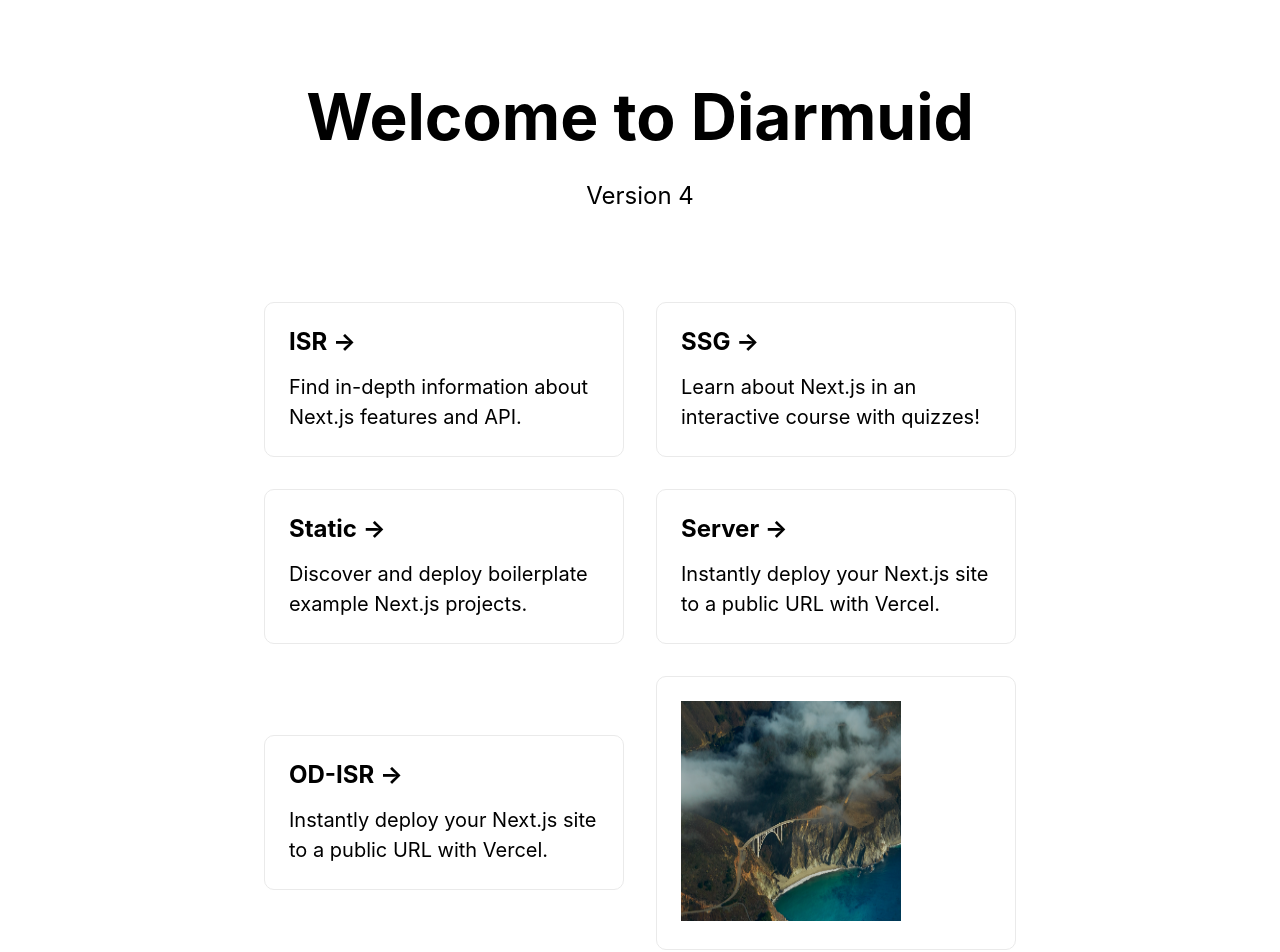
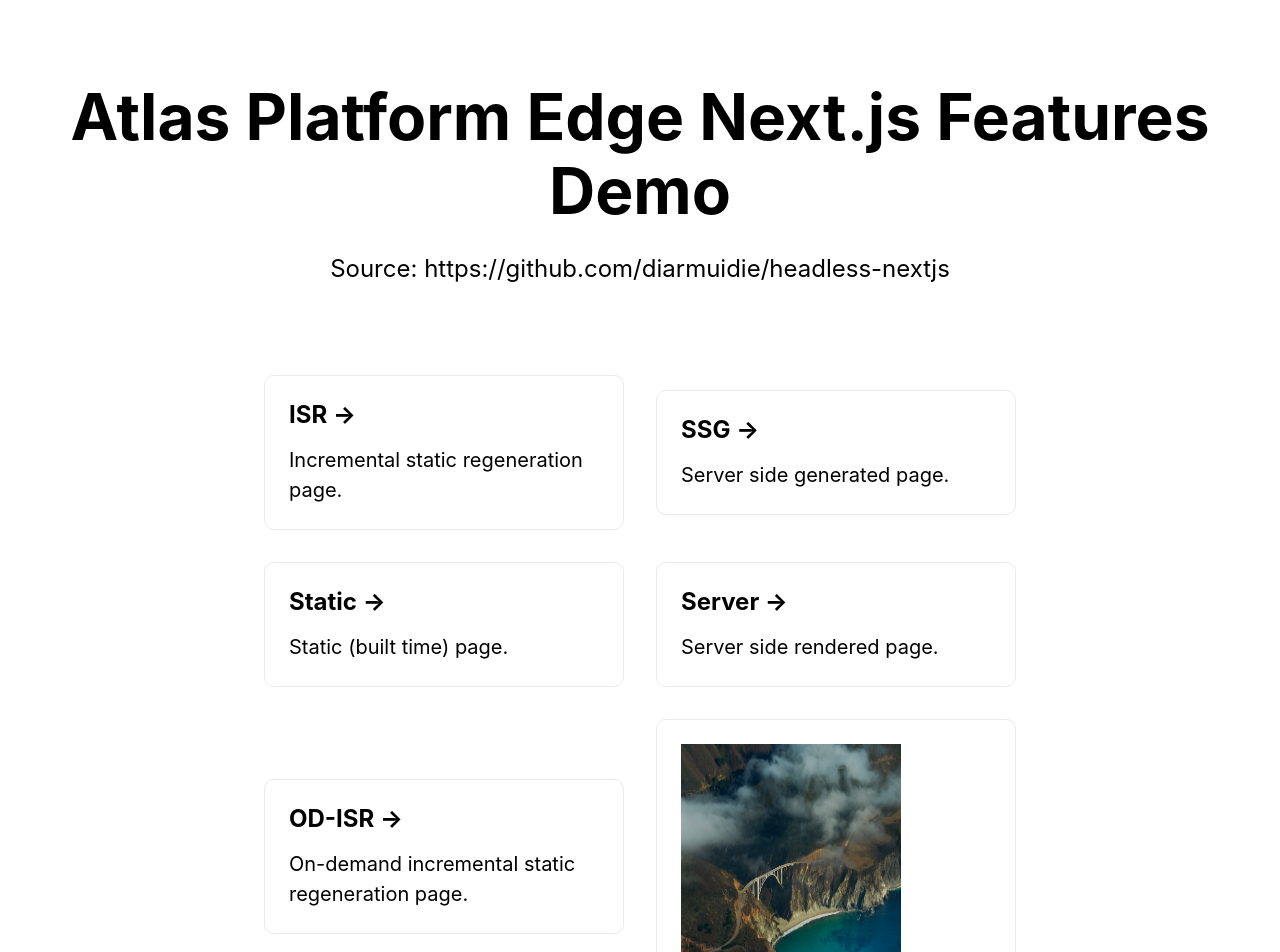
Before and after one commit to tgrzesik/headless-nextjs, a Next.js app: page / in a window 1280 px wide. Shown: the top 952 px of the page. Built offline with nearby package versions, Linux system fonts and the light colour scheme.

Commit message:
wpe demo page

```diff
--- a/pages/index.js
+++ b/pages/index.js
@@ -5,28 +5,28 @@
   return (
     <div className="container">
       <Head>
-        <title>Diarmuid Next.js Site</title>
+        <title>Atlas Next.js Site</title>
         <link rel="icon" href="/favicon.ico" />
       </Head>
 
       <main>
         <h1 className="title">
-          Welcome to Diarmuid
+          Atlas Platform Edge Next.js Features Demo
         </h1>
 
         <p className="description">
-          Version 4
+          Source: <a href="https://github.com/diarmuidie/headless-nextjs">https://github.com/diarmuidie/headless-nextjs</a>
         </p>
 
         <div className="grid">
           <a href="/isr" className="card">
             <h3>ISR &rarr;</h3>
-            <p>Find in-depth information about Next.js features and API.</p>
+            <p>Incremental static regeneration page.</p>
           </a>
 
           <a href="/ssg" className="card">
             <h3>SSG &rarr;</h3>
-            <p>Learn about Next.js in an interactive course with quizzes!</p>
+            <p>Server side generated page.</p>
           </a>
 
           <a
@@ -34,7 +34,7 @@
             className="card"
           >
             <h3>Static &rarr;</h3>
-            <p>Discover and deploy boilerplate example Next.js projects.</p>
+            <p>Static (built time) page.</p>
           </a>
 
           <a
@@ -42,9 +42,7 @@
             className="card"
           >
             <h3>Server &rarr;</h3>
-            <p>
-              Instantly deploy your Next.js site to a public URL with Vercel.
-            </p>
+            <p>Server side rendered page.</p>
           </a>
 
           <a
@@ -53,7 +51,7 @@
           >
             <h3>OD-ISR &rarr;</h3>
             <p>
-              Instantly deploy your Next.js site to a public URL with Vercel.
+              On-demand incremental static regeneration page.
             </p>
           </a>
 
@@ -72,12 +70,12 @@
 
       <footer>
         <a
-          href="https://vercel.com?utm_source=create-next-app&utm_medium=default-template&utm_campaign=create-next-app"
+          href="https://wpengine.com/headless-wordpress/"
           target="_blank"
           rel="noopener noreferrer"
         >
           Powered by{' '}
-          <img src="/vercel.svg" alt="Vercel Logo" className="logo" />
+          <img src="/wpe.svg" alt="WP Engine Logo" className="logo" />
         </a>
       </footer>
 
```
Also changed, not shown: pages/subpath/index.js (+10 -12 lines), public/vercel.svg (deleted), public/wpe.svg (added).
